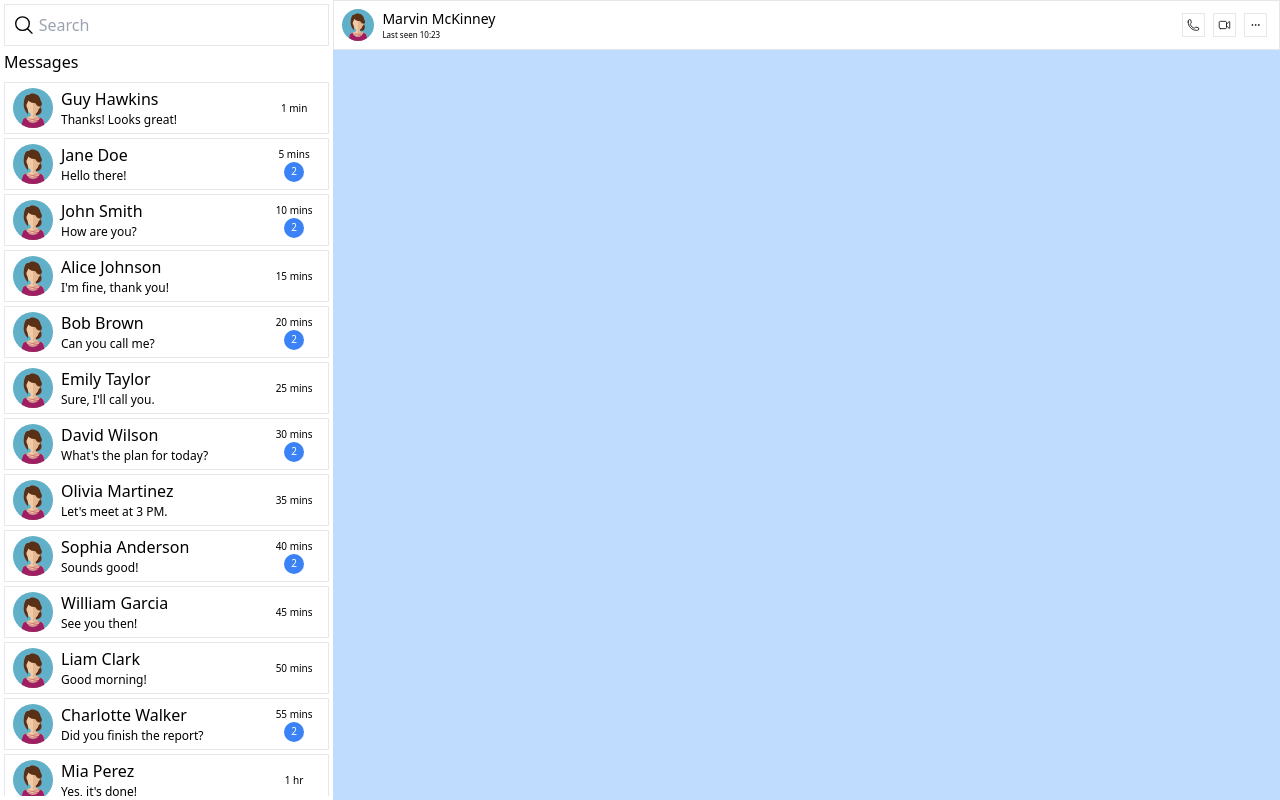
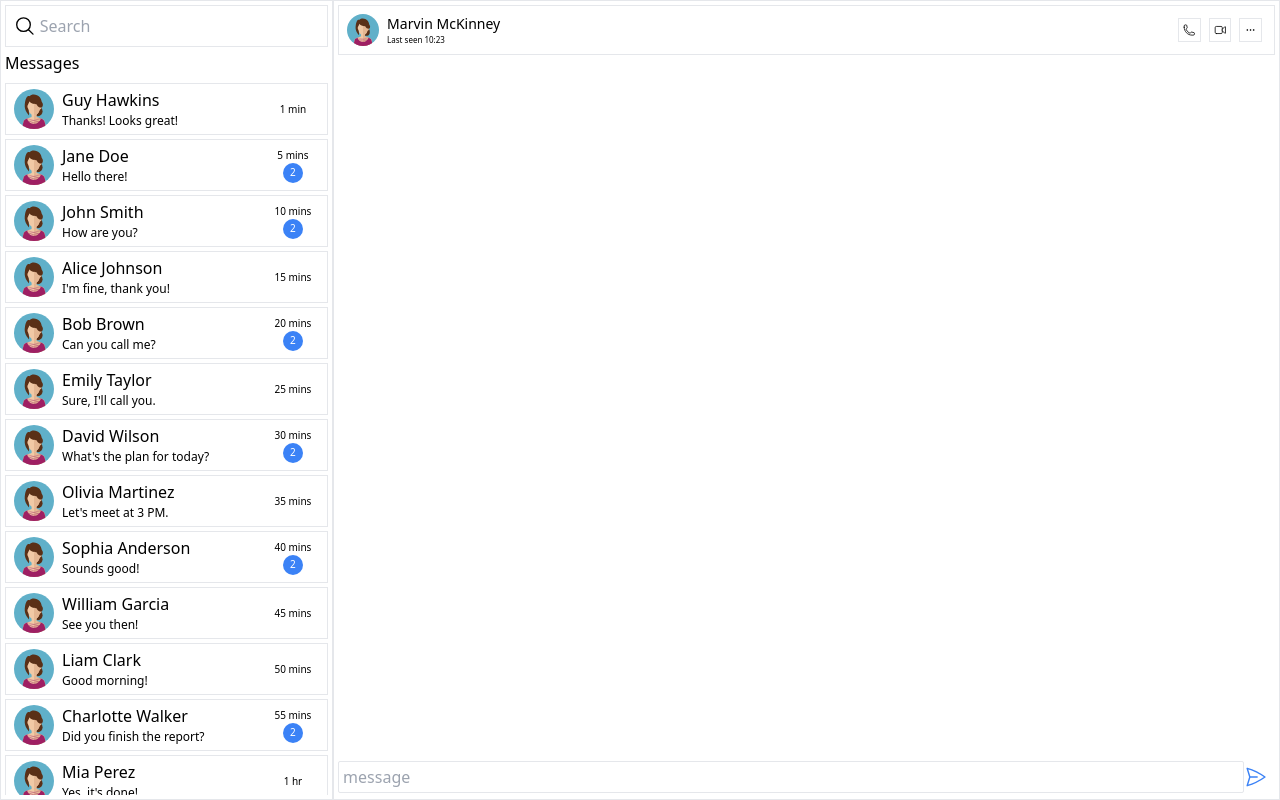
Before and after one commit to abhinav3254/mern-chat, a React (Create React App) app in the folder client/: page / in a window 1280 px wide. Built offline with nearby package versions, Linux system fonts and the light colour scheme.

Commit message:
frontend

```diff
--- a/client/src/components/Home.jsx
+++ b/client/src/components/Home.jsx
@@ -8,7 +8,7 @@ const Home = () => {
             className="flex h-screen"
         >
             <div
-                className="flex flex-col w-[35%] p-1"
+                className="flex flex-col w-[35%] p-1 border"
             >
                 {/* Search Bar */}
                 <div
@@ -30,7 +30,8 @@ const Home = () => {
                     }
                 </div>
             </div>
-            <div className="bg-blue-200 w-full">
+            {/* chat screen */}
+            <div className="w-full flex flex-col h-full p-1 border">
                 {/* chat nav */}
                 <div className="bg-white p-2 border flex items-center">
                     <img className="h-8 w-8 rounded-full" src={avtar} alt="" />
@@ -38,7 +39,7 @@ const Home = () => {
                         <p className="text-sm">Marvin McKinney</p>
                         <p className="text-[8px]">Last seen 10:23</p>
                     </div>
-                    <div className="flex items-center w-[10%]">
+                    <div className="flex items-center w-[10%] justify-center">
                         <svg xmlns="http://www.w3.org/2000/svg" fill="none" viewBox="0 0 24 24" strokeWidth={1.5} stroke="currentColor" className="w-6 h-6 p-1 border border-gray-200 mx-1 hover:cursor-pointer">
                             <path strokeLinecap="round" strokeLinejoin="round" d="M2.25 6.75c0 8.284 6.716 15 15 15h2.25a2.25 2.25 0 0 0 2.25-2.25v-1.372c0-.516-.351-.966-.852-1.091l-4.423-1.106c-.44-.11-.902.055-1.173.417l-.97 1.293c-.282.376-.769.542-1.21.38a12.035 12.035 0 0 1-7.143-7.143c-.162-.441.004-.928.38-1.21l1.293-.97c.363-.271.527-.734.417-1.173L6.963 3.102a1.125 1.125 0 0 0-1.091-.852H4.5A2.25 2.25 0 0 0 2.25 4.5v2.25Z" />
                         </svg>
@@ -50,6 +51,15 @@ const Home = () => {
                         </svg>
                     </div>
                 </div>
+                {/* chat body */}
+                <div className="h-full"></div>
+                {/* message type */}
+                <div className="flex w-full h-10 text-blue-500 items-center pr-2">
+                    <input type="text" placeholder="message" className="w-full h-8 border rounded-sm outline-none px-1" />
+                    <svg xmlns="http://www.w3.org/2000/svg" fill="none" viewBox="0 0 24 24" strokeWidth={1.5} stroke="currentColor" className="w-6 h-6 hover:cursor-pointer">
+                        <path strokeLinecap="round" strokeLinejoin="round" d="M6 12 3.269 3.125A59.769 59.769 0 0 1 21.485 12 59.768 59.768 0 0 1 3.27 20.875L5.999 12Zm0 0h7.5" />
+                    </svg>
+                </div>
             </div>
         </div>
     );
```
